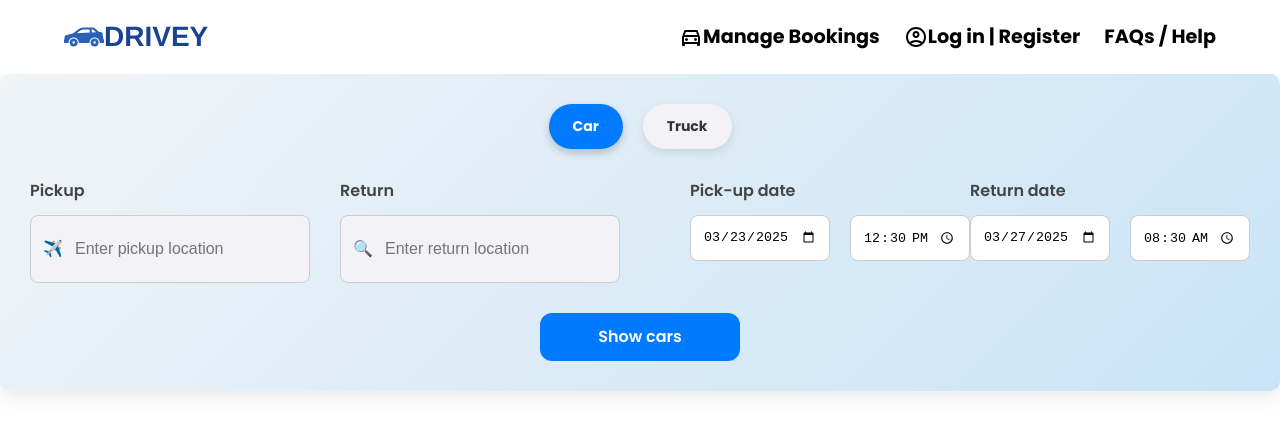
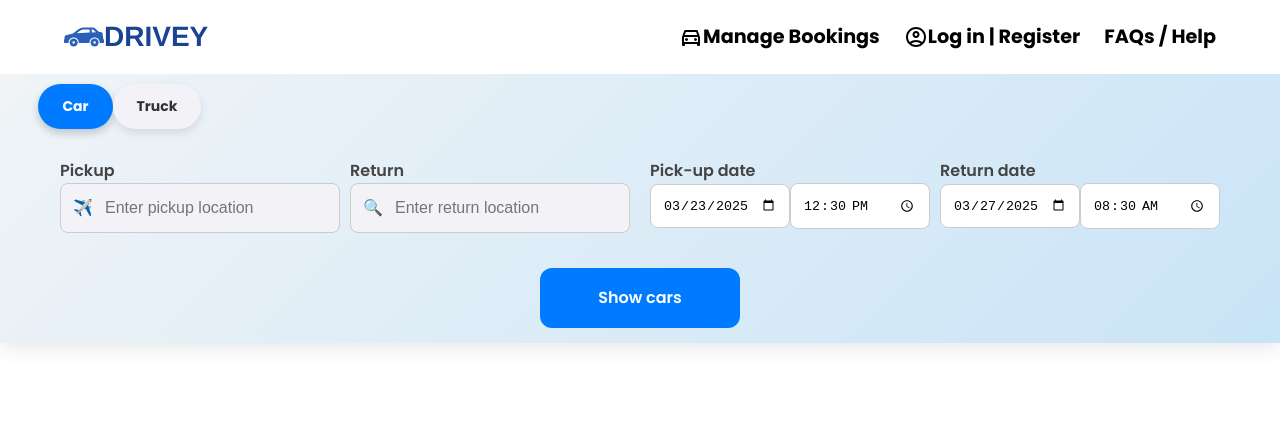
Before and after one commit to Ahmed-Mhiri/angular-rentcar-project, an Angular app: page / in a window 1280 px wide. Shown: the top 434 px of the page. Built offline with nearby package versions, Linux system fonts and the light colour scheme.

Commit message:
fixed main-section

```diff
--- a/package.json
+++ b/package.json
@@ -22,6 +22,7 @@
     "@angular/router": "^19.1.0",
     "@angular/ssr": "^19.1.8",
     "express": "^4.18.2",
+    "rent-car": "file:",
     "rxjs": "~7.8.0",
     "tslib": "^2.3.0",
     "zone.js": "~0.15.0"
--- a/src/app/main-section/main-section.component.css
+++ b/src/app/main-section/main-section.component.css
@@ -1,21 +1,24 @@
-/* General container */
+.big-container{
+  background: linear-gradient(135deg, #f0f4f7, #c9e4f7);
+
+  box-shadow: 0 4px 20px rgba(0, 0, 0, 0.1);
+}
 .container {
-  background: linear-gradient(135deg, #f0f4f7, #c9e4f7); /* Gradient background for a modern feel */
   font-family: 'Poppins', sans-serif;
   padding: 30px;
   border-radius: 10px;
   display: flex;
-  flex-direction: column; /* Stack elements vertically */
-  align-items: center;
-  gap: 30px;
-  box-shadow: 0 4px 20px rgba(0, 0, 0, 0.1); /* Soft shadow */
+  flex-wrap: wrap;
+  justify-content: center;
+  gap: 20px;
 }
 
 /* Vehicle Type Buttons */
 .options {
   display: flex;
-  gap: 20px;
-  justify-content: center;
+  padding-top: 10px;
+  padding-left:3vw;
+
 }
 
 .options button {
@@ -45,23 +48,22 @@
 /* Form Fields Container */
 .form-fields {
   display: flex;
-  justify-content: space-between;
-  width: 100%;
-  gap: 30px;
-  flex-wrap: wrap; /* Allow wrapping on smaller screens */
+  justify-content: center;
+  gap: 20px;
+  flex-wrap: wrap;
 }
 
 /* Location Fields */
 .location-fields {
   display: flex;
-  gap: 30px;
-  flex-wrap: wrap; /* Allow fields to wrap if the screen is narrow */
+  gap: 10px;
+  flex-wrap: wrap;
+  justify-content: center;
+
 }
 
 .field {
-  display: flex;
-  flex-direction: column;
-  gap: 12px;
+
   width: 280px; /* Set a width for each field */
 }
 
@@ -73,18 +75,19 @@
 
 /* Input Fields */
 .input-wrapper {
-  display: flex;
-  align-items: center;
   background-color: #f3f3f7;
   padding: 12px;
   border-radius: 8px;
   border: 1px solid #ccc;
+  display: flex;
+  align-items: center;
 }
 
 .input-wrapper input {
   border: none;
   background: transparent;
   width: 100%;
+  height: 20px;
   padding: 12px;
   font-size: 16px;
   color: #333;
@@ -96,8 +99,6 @@
 }
 
 .date-time {
-  display: flex;
-  gap: 20px;
   width: 100%;
 }
 
@@ -115,12 +116,15 @@
 
 /* Show Cars Button */
 .show-btn {
+  position: relative;
+  bottom: -15px;
   background-color: #007bff;
   color: white;
   padding: 12px 25px;
   border-radius: 12px;
   cursor: pointer;
   font-weight: 600;
+  height: 60px;
   width: 200px;
   transition: background-color 0.3s ease;
 }
@@ -132,6 +136,7 @@
 
 /* Suggestions Dropdown */
 .suggestions {
+  position: absolute;
   margin-top: 5px;
   background-color: white;
   border: 1px solid #ccc;
@@ -154,20 +159,3 @@
 .suggestions li:hover {
   background-color: #f3f3f7;
 }
-
-/* Responsive Design */
-@media (max-width: 768px) {
-  .form-fields {
-    flex-direction: column; /* Stack fields vertically on smaller screens */
-    align-items: center;
-  }
-
-  .field {
-    width: 100%; /* Make fields full width on small screens */
-    max-width: 400px; /* Limit max width for better readability */
-  }
-
-  .show-btn {
-    width: 100%; /* Full width for the button */
-  }
-}
--- a/src/app/main-section/main-section.component.html
+++ b/src/app/main-section/main-section.component.html
@@ -1,5 +1,4 @@
-<div class="container">
-  <!-- Vehicle Type Selection -->
+<div class="big-container">
   <div class="options">
     <button
       [ngClass]="{'car-type': true, 'selected': isCarSelected}"
@@ -12,8 +11,7 @@
       Truck
     </button>
   </div>
-
-  <!-- Location Fields & Date Fields (Horizontal Layout) -->
+  <div class="container">
     <div class="form-fields">
       <div class="location-fields">
         <!-- Pickup Location -->
@@ -62,7 +60,7 @@
       </div>
 
       <!-- Date Fields (Pickup & Return Dates) -->
-    <div class="date-fields " style="display: flex;">
+      <div class="date-fields " style="display: flex; flex-wrap: wrap; justify-content: center; gap: 10px;">
         <div class="field">
           <label>Pick-up date</label>
           <div class="date-time">
@@ -84,3 +82,5 @@
     <!-- Show Cars Button -->
     <button class="show-btn" (click)="showCars()">Show cars</button>
   </div>
+
+</div>
```
Also changed, not shown: 1 other file (tests, documents, lock files or other folders). Lines whose indentation alone changed are shown as unchanged.
